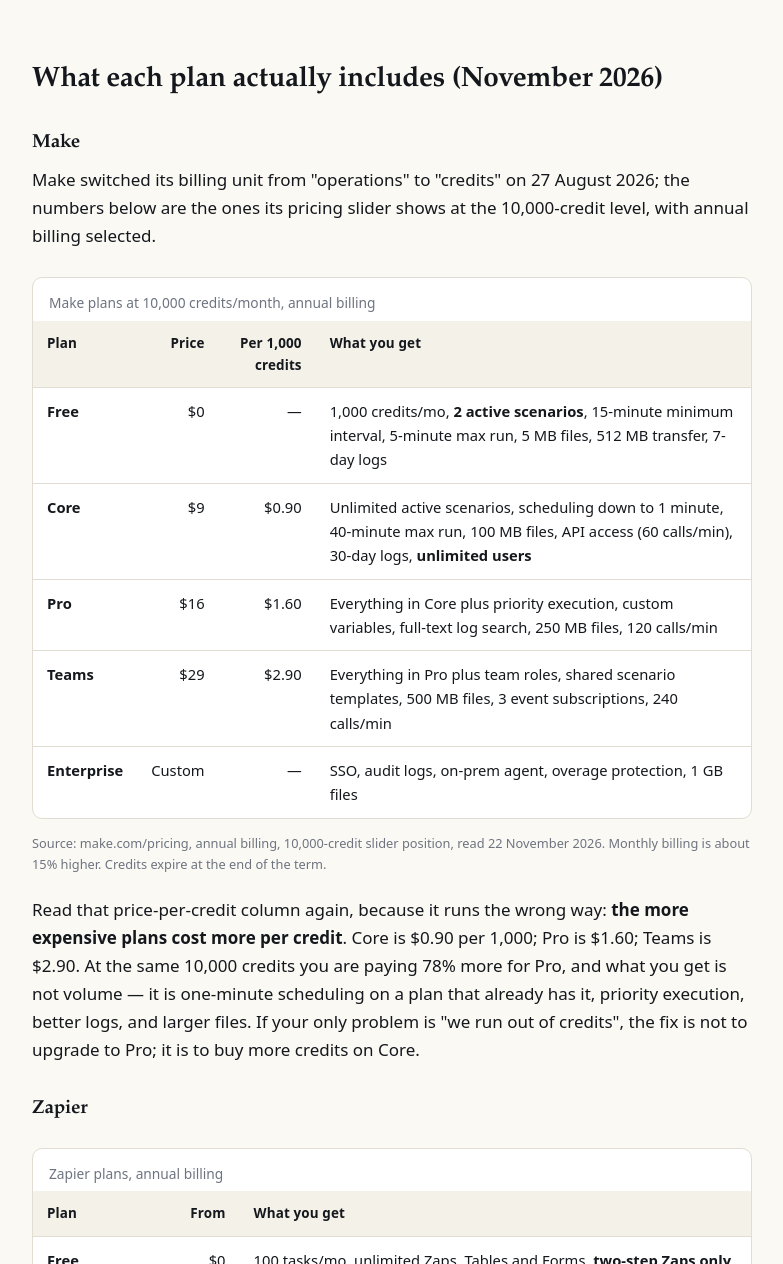
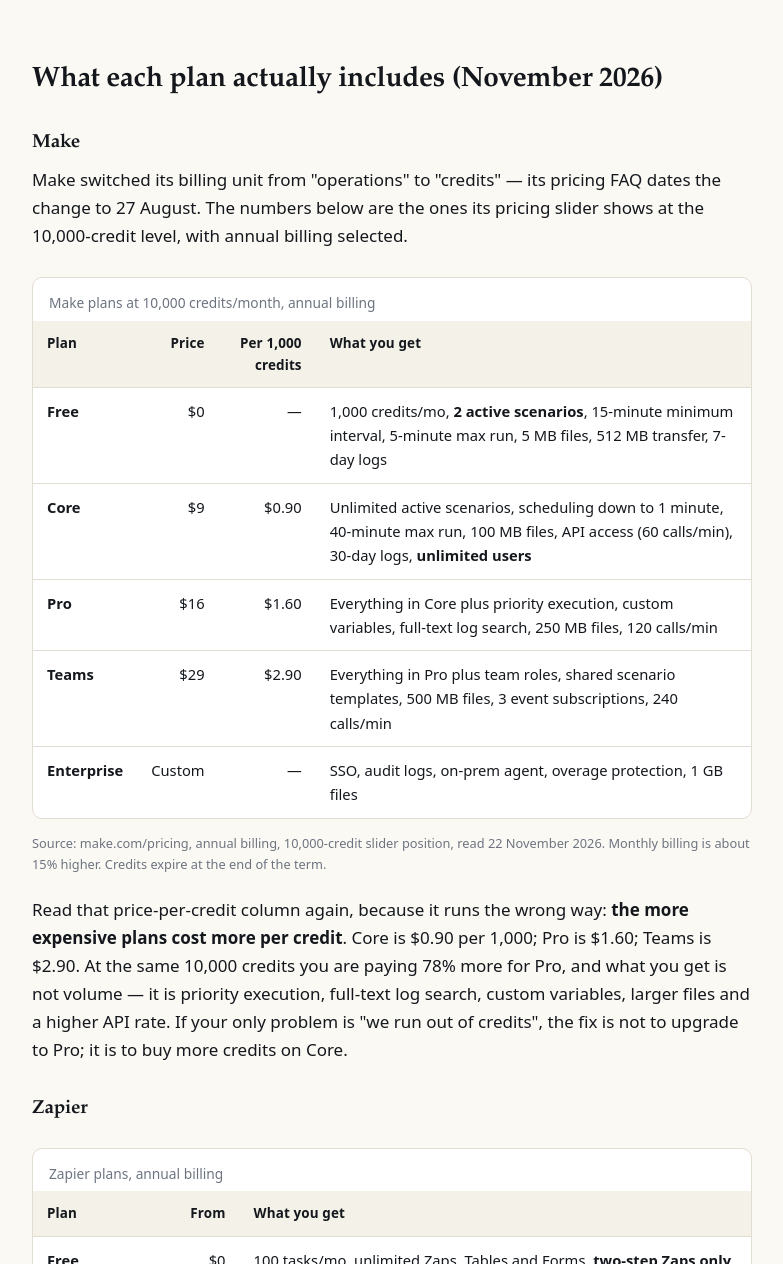
Before and after one commit to whdgus1021-png/opsstack-guide, a plain HTML site: page make-vs-zapier-vs-n8n.html in a window 1280 px wide. Shown: the part 1787-3051 px from the top of the page, without its empty margins (48-831 px from the left). Drawn offline with Linux system fonts and the light colour scheme.

Commit message:
Refine Make credit-switch wording

```diff
--- a/make-vs-zapier-vs-n8n.html
+++ b/make-vs-zapier-vs-n8n.html
@@ -130,7 +130,7 @@
 
       <h2 id="prices">What each plan actually includes (November 2026)</h2>
       <h3>Make</h3>
-      <p>Make switched its billing unit from "operations" to "credits" on 27 August 2026; the numbers below are the ones its pricing slider shows at the 10,000-credit level, with annual billing selected.</p>
+      <p>Make switched its billing unit from "operations" to "credits" — its pricing FAQ dates the change to 27 August. The numbers below are the ones its pricing slider shows at the 10,000-credit level, with annual billing selected.</p>
       <div class="table-scroll">
         <table>
           <caption>Make plans at 10,000 credits/month, annual billing</caption>
@@ -147,7 +147,7 @@
         </table>
       </div>
       <p class="tnote">Source: make.com/pricing, annual billing, 10,000-credit slider position, read 22 November 2026. Monthly billing is about 15% higher. Credits expire at the end of the term.</p>
-      <p>Read that price-per-credit column again, because it runs the wrong way: <strong>the more expensive plans cost more per credit</strong>. Core is $0.90 per 1,000; Pro is $1.60; Teams is $2.90. At the same 10,000 credits you are paying 78% more for Pro, and what you get is not volume — it is one-minute scheduling on a plan that already has it, priority execution, better logs, and larger files. If your only problem is "we run out of credits", the fix is not to upgrade to Pro; it is to buy more credits on Core.</p>
+      <p>Read that price-per-credit column again, because it runs the wrong way: <strong>the more expensive plans cost more per credit</strong>. Core is $0.90 per 1,000; Pro is $1.60; Teams is $2.90. At the same 10,000 credits you are paying 78% more for Pro, and what you get is not volume — it is priority execution, full-text log search, custom variables, larger files and a higher API rate. If your only problem is "we run out of credits", the fix is not to upgrade to Pro; it is to buy more credits on Core.</p>
 
       <h3>Zapier</h3>
       <div class="table-scroll">
```
